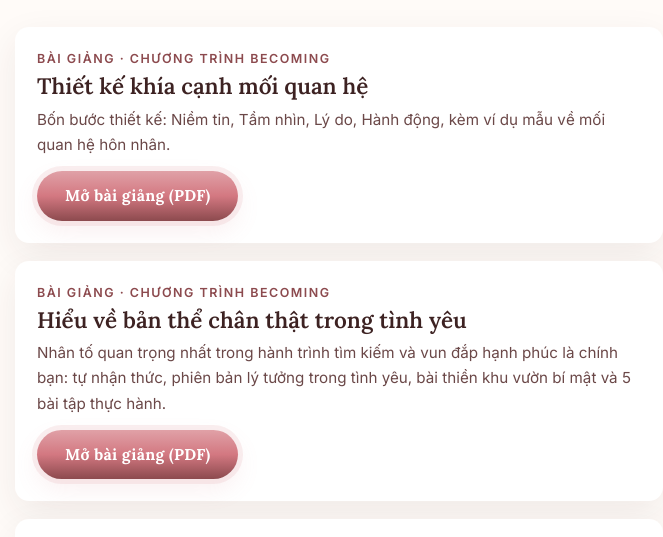
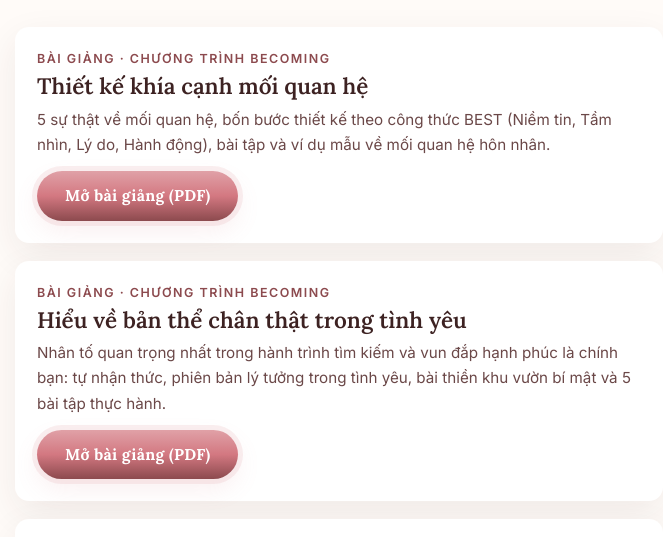
Before and after one commit to myphuongyds-afk/ban-do-tinh-yeu-funnel, a plain HTML site: page tai-lieu-dao-tao.html in a window 1280 px wide. Shown: the part 195-732 px from the top of the page, without its empty margins (301-964 px from the left). Drawn offline with Linux system fonts and the light colour scheme.

Commit message:
Cap nhat tai lieu Thiet ke khia canh moi quan he (ban day du)
Co-Authored-By: Claude Sonnet 5.5 <noreply@anthropic.com>

```diff
--- a/tai-lieu-dao-tao.html
+++ b/tai-lieu-dao-tao.html
@@ -60,7 +60,7 @@ footer p { color: inherit; }
     <div>
       <div class="tag">Bài giảng · Chương trình BECOMING</div>
       <h2>Thiết kế khía cạnh mối quan hệ</h2>
-      <p>Bốn bước thiết kế: Niềm tin, Tầm nhìn, Lý do, Hành động, kèm ví dụ mẫu về mối quan hệ hôn nhân.</p>
+      <p>5 sự thật về mối quan hệ, bốn bước thiết kế theo công thức BEST (Niềm tin, Tầm nhìn, Lý do, Hành động), bài tập và ví dụ mẫu về mối quan hệ hôn nhân.</p>
       <a class="btn-primary" href="/bai-giang/thiet-ke-khia-canh-moi-quan-he.pdf" target="_blank" rel="noopener">Mở bài giảng (PDF)</a>
     </div>
   </article>
```
Also changed, not shown: 1 other file.
